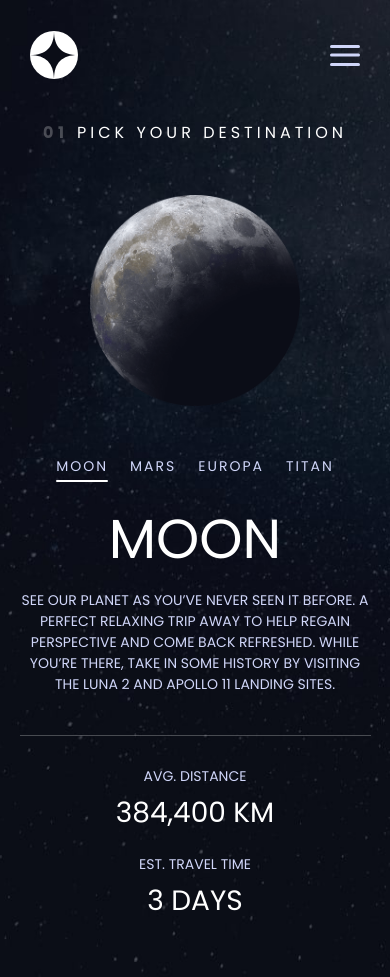
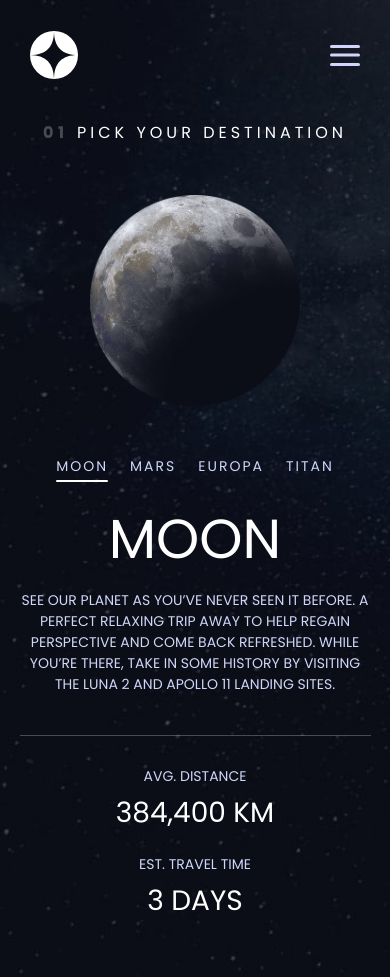
Before and after one commit to PRANTO-X/Space-Tourism-Website, a plain HTML site: page starter-code/destination.html in a window 390 px wide. Drawn offline with Linux system fonts and the light colour scheme.

Commit message:
fix image

```diff
--- a/CSS/responsive_style.css
+++ b/CSS/responsive_style.css
@@ -132,7 +132,7 @@
 
     /* destination */
     #destination{
-        background-image: url(/starter-code/assets/destination/background-destination-tablet.jpg);
+        background-image: url(../starter-code/assets/destination/background-destination-tablet.jpg);
         height: 100%;
     }
 
@@ -154,7 +154,7 @@
 
 @media (max-width: 855px){
     .container{
-        background-image: url(/starter-code/assets/home/background-home-tablet.jpg);
+        background-image: url(../starter-code/assets/home/background-home-tablet.jpg);
     }
 
     .container nav{
@@ -225,7 +225,7 @@
 
 @media (max-width: 500px){
     .container{
-        background-image: url(/starter-code/assets/home/background-home-mobile.jpg);
+        background-image: url(../starter-code/assets/home/background-home-mobile.jpg);
     }
 
     .nav-logo{
@@ -293,6 +293,9 @@
     }
 
     /* destination */
+    #destination{
+        background-image: url(../starter-code/assets/destination/background-destination-mobile.jpg);
+    }
     .destination-body{
         margin-top: 50px;
         gap: 50px;
```
